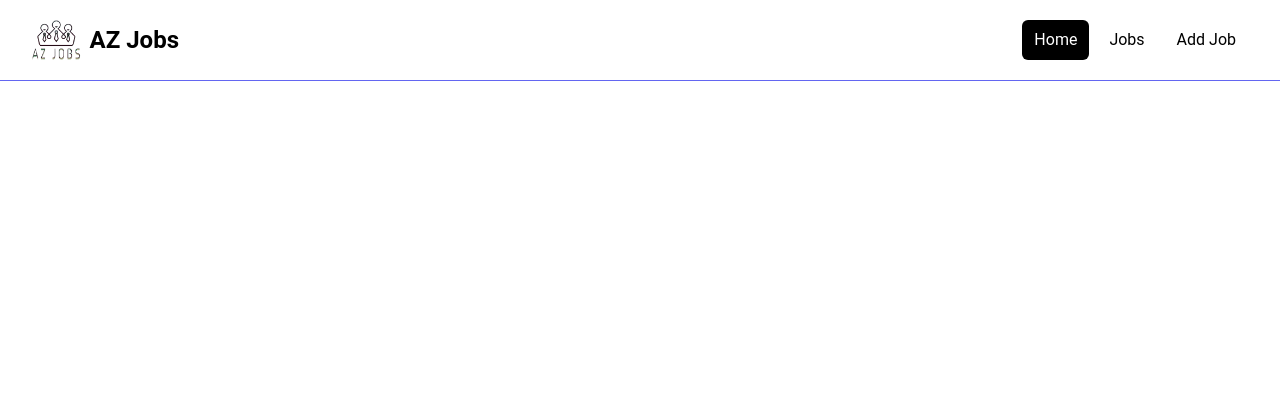
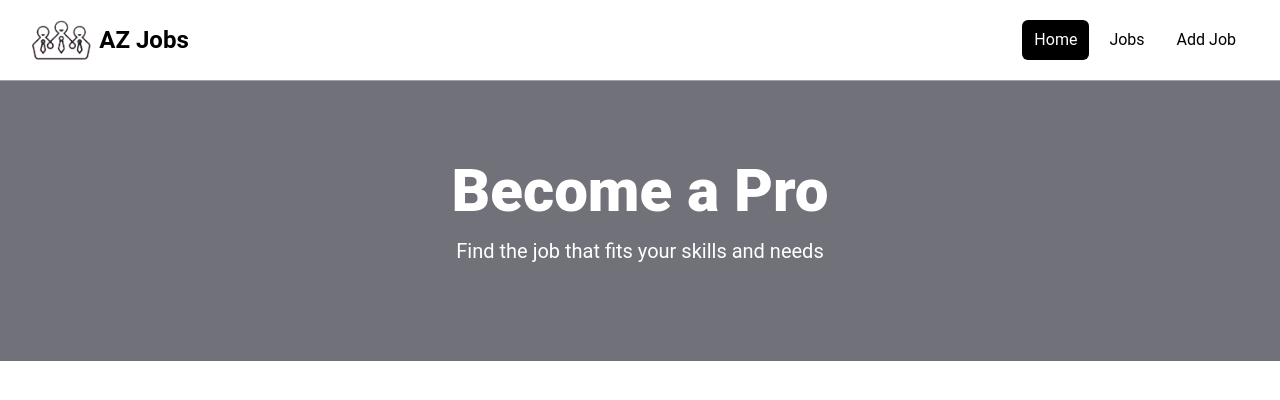
Before and after one commit to IU-Imam/az_jobs, a React (Vite) app: page / in a window 1280 px wide. Shown: the top 400 px of the page. Built offline with nearby package versions, Linux system fonts and the light colour scheme.

Commit message:
Hero -created

```diff
--- a/src/App.jsx
+++ b/src/App.jsx
@@ -1,10 +1,12 @@
 import React from 'react'
 import Navbar from './components/Navbar'
+import Hero from './components/Hero'
 const App = () => {
   return (
-   <>
- <Navbar/>
-   </>
+  <>
+  <Navbar/>
+  <Hero/>
+  </>
   )
 }
 
--- /dev/null
+++ b/src/components/Hero.jsx
@@ -0,0 +1,26 @@
+import React from 'react'
+
+const Hero = () => {
+  return (
+
+    <section className="bg-zinc-500
+ py-20 mb-4">
+      <div
+        className="max-w-7xl mx-auto px-4 sm:px-6 lg:px-8 flex flex-col items-center"
+      >
+        <div className="text-center">
+          <h1
+            className="text-4xl font-extrabold text-white sm:text-5xl md:text-6xl"
+          >
+            Become a Pro
+          </h1>
+          <p className="my-4 text-xl text-white">
+            Find the job that fits your skills and needs
+          </p>
+        </div>
+      </div>
+    </section>
+  )
+}
+
+export default Hero
--- a/src/components/Navbar.jsx
+++ b/src/components/Navbar.jsx
@@ -2,7 +2,7 @@
 import logo from '../assets/images/logo.png'
 const Navbar = () => {
   return (
-    <nav className="bg-white-700 border-b border-indigo-500">
+    <nav className="bg-white-700 border-b border-zinc-400">
       <div className="mx-auto max-w-7xl px-2 sm:px-6 lg:px-8">
         <div className="flex h-20 items-center justify-between">
           <div
```
Also changed, not shown: src/assets/images/logo.png, src/assets/images/logo_2.png (added).
